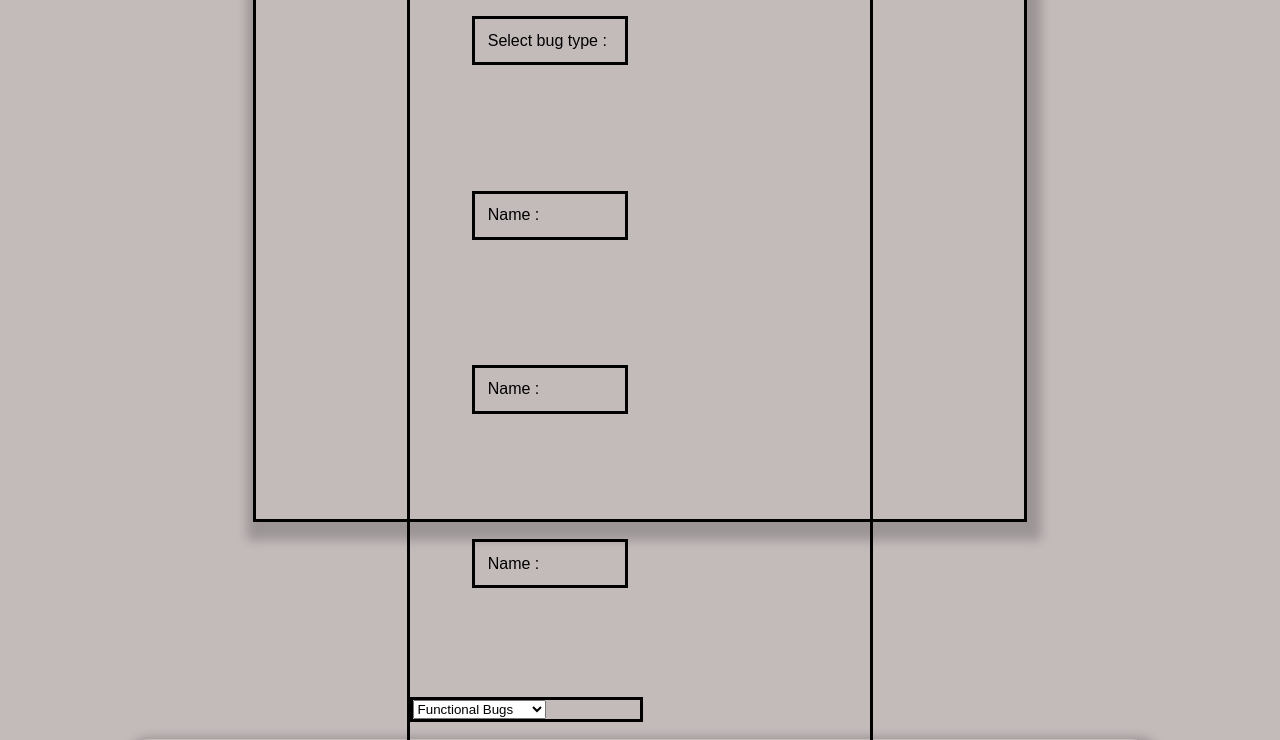
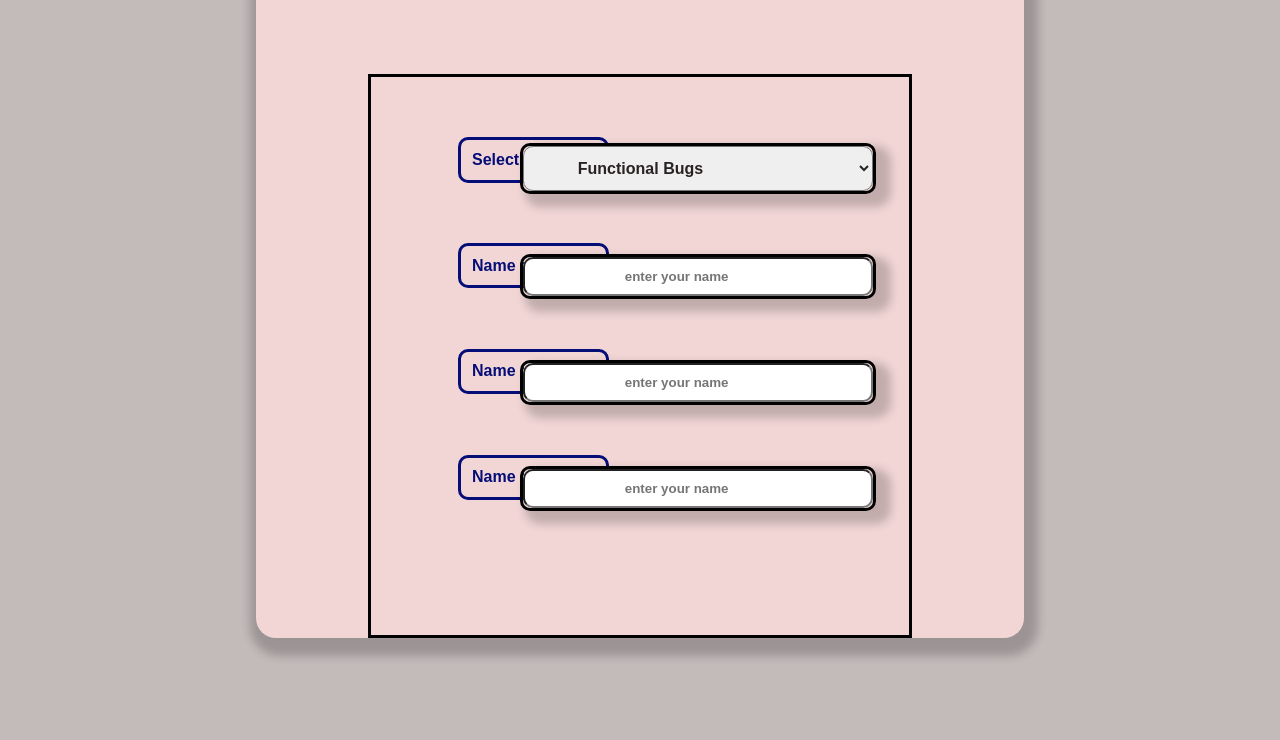
Before and after one commit to Abhishek8985/Bug-Reporting, a plain HTML site: page index.html in a window 1280 px wide. Shown: the part 405-1145 px from the top of the page. Drawn offline with Linux system fonts and the light colour scheme; grey boxes are pictures that could not be loaded; a script that the page names is missing.

Commit message:
Update styles.css

```diff
--- a/styles.css
+++ b/styles.css
@@ -7,7 +7,7 @@ body{
 .container{
     position: absolute;
     width: 100%;
-    height:1800px;
+    height:fit-content;
     padding: 0%;
 }
 .menu-bar{
@@ -136,62 +136,74 @@ body{
 .bug-report{
     position: relative;
     margin: 0 auto;
-    margin-top: 10%;
+    margin-top: 13%;
     width: 60%;
-    height: 40%;
-    border-style: solid;
+    height: 100%;
     box-shadow:  4px 8px 10px 10px rgba(0,0,0,0.2);
-    .head{
-        position: relative;
-        margin: 5%;
-        left: 24%;
-        color: #5e0202;
-    }
+    border-radius: 20px;
+    background-color: #f2d6d6;
+
+}
+.head{
+    width: 45%;
+    height: fit-content;
+    position: relative;
+    display: flex;
+    flex-wrap: wrap;
+    left: 30%;
+    color: #5e0202;
+    padding-top: 5%;
 }
 .form-content{
     /* margin-top: 10%;
     margin-left: 35%;
     margin-right: 35%; */
-    width: 60%;
+    width: 70%;
     border-style: solid;
     position: relative;
     margin: auto;
     margin-top: 10%;
     display: flex;
     justify-content: space-between;
-    flex-wrap: wrap;
-}
-.form-labels{
-    display: flex;
-    flex-direction: column;
-    justify-content: space-evenly;
-
+    flex-shrink: inherit;
 }
 .labels{
     border-style: solid;
-    padding: 10%;
+    padding: 8%;
+    padding-right: 0%;
     width: 100%;
-    margin: 50%;
-}
-.form-inputs{
-    display: flex;
-    flex-direction: column;
-    justify-content: space-evenly;
-    margin-right: 30%;
+    margin: 45% 0% 0% 65% ;
+    font-weight:bolder;
+    font-size: 16px;
+    flex-shrink: inherit;
+    border-radius: 10px;
+    color: #050d77;
 }
 .inputs{
     position: relative;
     top: 9%;
     border-style: solid;
-    width: 100%;
-    margin-bottom: 38%;
-
+    width: 90%;
+    margin: 4% 0% 15.58% 0% ;
+    flex-wrap: wrap;
+    box-shadow:  10px 8px 10px 5px rgba(0,0,0,0.2);
+    border-radius: 10px;
 }
 input[type=text] {
     width: 100%;
-    padding: 12px 20px;
-
+    padding: 10px 100px;
+    box-sizing: border-box;
+    border-radius: 10px;
+    font-weight:bold;
 }
 #bug-type{
-
+    width: 100%;
+    padding: 12px 50px;
+    border-radius: 10px;
+    color: #2a2222;
+    font-weight:bold;
+    font-size: 16px;
 }
+.il{
+    margin-bottom: 45%;
+}
```
